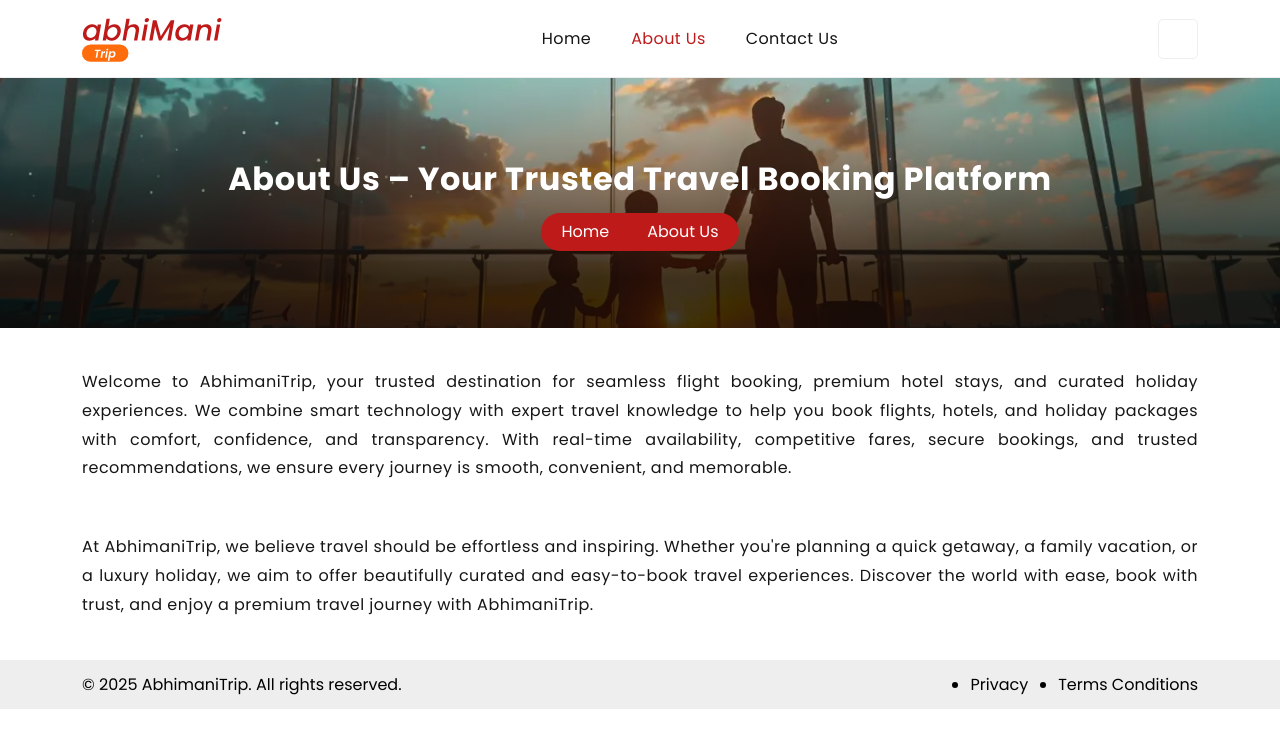
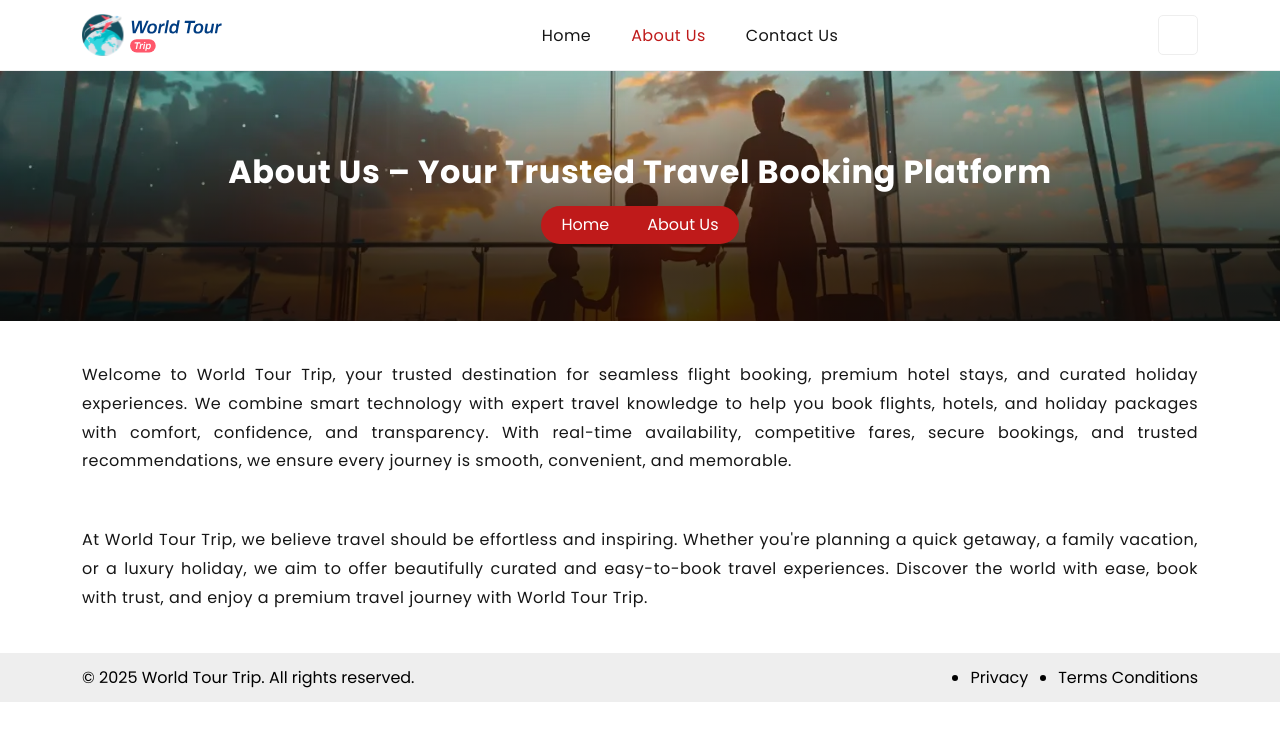
Before and after one commit to abhiiii95/blogfullstack, a Next.js app: page /about in a window 1280 px wide. Shown: the top 748 px of the page. Built offline with nearby package versions, Linux system fonts and the light colour scheme; some icons are missing.

Commit message:
logo done

```diff
--- a/src/Common/Components/Footer/Footer.jsx
+++ b/src/Common/Components/Footer/Footer.jsx
@@ -7,7 +7,7 @@ const Footer = () => {
     <footer className={styles?.footerWrapper}>
       <div className='container'>
         <div className={styles?.content}>
-        <p className={styles?.reservedtext}>© 2025 AbhimaniTrip. All rights reserved.</p>
+        <p className={styles?.reservedtext}>© 2025 World Tour Trip. All rights reserved.</p>
         <ul>
           <li>
             <Link href="/privacy">
--- a/src/Common/Components/Header/Header.jsx
+++ b/src/Common/Components/Header/Header.jsx
@@ -1,7 +1,7 @@
 'use client';
 import React, { useState } from "react";
 import styles from "./header.module.scss";
-import logo from "../../../../public/abhimani-logo.svg";
+import logo from "../../../../public/logo.svg";
 import Image from "next/image";
 import Link from "next/link";
 import { usePathname } from "next/navigation";
@@ -19,7 +19,7 @@ const [show,setShow]= useState(false);
       <div className="container">
         <div className={styles?.headerContent}>
           <Link href={"/"} className={styles?.logoWrapper}>
-            <Image src={logo} alt="main-logo" title="abhimani-logo" priority />
+            <Image src={logo} alt="main-logo" title="logo" priority />
           </Link>
           <nav className={styles?.navBar}>
             <ul className={styles?.navBarList}>
--- a/src/Common/Components/Header/MobileMenu/MobileMenu.jsx
+++ b/src/Common/Components/Header/MobileMenu/MobileMenu.jsx
@@ -29,7 +29,7 @@ const MobileMenu = ({ show, setShow, logo }) => {
       >
         <div className={styles?.upContent}>
           <Link href={"/"} className={styles?.logoWrapper}>
-            <Image src={logo} alt="main-logo" title="abhimani-logo" priority />
+            <Image src={logo} alt="main-logo" title="main-logo" priority />
           </Link>
           <button
             className={styles?.closeBtn}
--- a/src/Components/AboutModule/AboutContent/AboutContent.jsx
+++ b/src/Components/AboutModule/AboutContent/AboutContent.jsx
@@ -6,12 +6,12 @@ const AboutContent = () => {
     <section className={styles?.aboutContent}>
       <div className={"container"}>
         <p className={styles?.aboutContentP}>
-        Welcome to AbhimaniTrip, your trusted destination for seamless flight booking, premium hotel stays, and curated holiday experiences. We combine smart technology with expert travel knowledge to help you book flights, hotels, and holiday packages with comfort, confidence, and transparency. With real-time availability, competitive fares, secure bookings, and trusted recommendations, we ensure every journey is smooth, convenient, and memorable.
+        Welcome to World Tour Trip, your trusted destination for seamless flight booking, premium hotel stays, and curated holiday experiences. We combine smart technology with expert travel knowledge to help you book flights, hotels, and holiday packages with comfort, confidence, and transparency. With real-time availability, competitive fares, secure bookings, and trusted recommendations, we ensure every journey is smooth, convenient, and memorable.
         </p>
         <br/>
         <br/>
         <p className={styles?.aboutContentP}>
-        At AbhimaniTrip, we believe travel should be effortless and inspiring. Whether you're planning a quick getaway, a family vacation, or a luxury holiday, we aim to offer beautifully curated and easy-to-book travel experiences. Discover the world with ease, book with trust, and enjoy a premium travel journey with AbhimaniTrip.
+        At World Tour Trip, we believe travel should be effortless and inspiring. Whether you're planning a quick getaway, a family vacation, or a luxury holiday, we aim to offer beautifully curated and easy-to-book travel experiences. Discover the world with ease, book with trust, and enjoy a premium travel journey with World Tour Trip.
         </p>
       </div>
     </section>
--- a/src/Components/HomeModule/HomeAbout/HomeAbout.jsx
+++ b/src/Components/HomeModule/HomeAbout/HomeAbout.jsx
@@ -7,11 +7,11 @@ const HomeAbout = () => {
       <div className='container'>
       <h4 className={styles?.heading}>About <span>Us</span></h4>
       <p>
-      Welcome to AbhimaniTrip, your trusted destination for seamless flight booking, premium hotel stays, and curated holiday experiences. We combine smart technology with expert travel knowledge to help you book flights, hotels, and holiday packages with comfort, confidence, and transparency. With real-time availability, competitive fares, secure bookings, and trusted recommendations, we ensure every journey is smooth, convenient, and memorable.
+      Welcome to World Tour Trip, your trusted destination for seamless flight booking, premium hotel stays, and curated holiday experiences. We combine smart technology with expert travel knowledge to help you book flights, hotels, and holiday packages with comfort, confidence, and transparency. With real-time availability, competitive fares, secure bookings, and trusted recommendations, we ensure every journey is smooth, convenient, and memorable.
       </p>
       <br/>
       <p>
-      At AbhimaniTrip, we believe travel should be effortless and inspiring. Whether you're planning a quick getaway, a family vacation, or a luxury holiday, we aim to offer beautifully curated and easy-to-book travel experiences. Discover the world with ease, book with trust, and enjoy a premium travel journey with AbhimaniTrip.
+      At World Tour Trip, we believe travel should be effortless and inspiring. Whether you're planning a quick getaway, a family vacation, or a luxury holiday, we aim to offer beautifully curated and easy-to-book travel experiences. Discover the world with ease, book with trust, and enjoy a premium travel journey with World Tour Trip.
       </p>
       </div>
     </section>
--- a/src/app/about/page.js
+++ b/src/app/about/page.js
@@ -3,9 +3,9 @@ import { BaseUrl } from '@/static/static';
 import React from 'react'
 
 export const metadata = {
-  title: "AbhimaniTrip – Online Flight Booking, Hotel Booking & Holiday Packages",
+  title: "World Tour Trip – Online Flight Booking, Hotel Booking & Holiday Packages",
   description:
-    "Discover AbhimaniTrip, a premium online travel agency offering seamless flight booking, hotel reservations, and curated holiday packages. Book your trips easily, securely, and with trusted recommendations.",
+    "Discover World Tour Trip, a premium online travel agency offering seamless flight booking, hotel reservations, and curated holiday packages. Book your trips easily, securely, and with trusted recommendations.",
   keywords: [
     "Online travel agency",
     "Flight booking",
--- a/src/app/page.js
+++ b/src/app/page.js
@@ -1,9 +1,9 @@
 import HomePage from "@/Components/HomeModule/Home/HomePage";
 import { BaseUrl } from "@/static/static";
 export const metadata = {
-  title: "AbhimaniTrip – Best Travel Guides, Weekend Trips & Budget Travel",
+  title: "World Tour Trip – Best Travel Guides, Weekend Trips & Budget Travel",
   description:
-    "Explore India with AbhimaniTrip — your guide to weekend trips, budget travel, itineraries, hotel recommendations, and real travel tips.",
+    "Explore India with World Tour Trip — your guide to weekend trips, budget travel, itineraries, hotel recommendations, and real travel tips.",
   keywords: [
     "travel india",
     "weekend trips",
@@ -11,7 +11,7 @@ export const metadata = {
     "itineraries",
     "best places to visit",
     "travel tips",
-    "abhimanitrip",
+    "World Tour Trip",
   ],
   alternates: {
     canonical: BaseUrl,
--- a/src/static/static.js
+++ b/src/static/static.js
@@ -20,4 +20,4 @@ export const navLinks = [
       routeText: "Contact Us",
     },
   ];
-  export const BaseUrl = "https://www.abhimanitrip.com"
+  export const BaseUrl = "https://www.worldtourtrip.com"
```
Also changed, not shown: public/abhimani-logo.svg (deleted), public/logo.svg (added).
